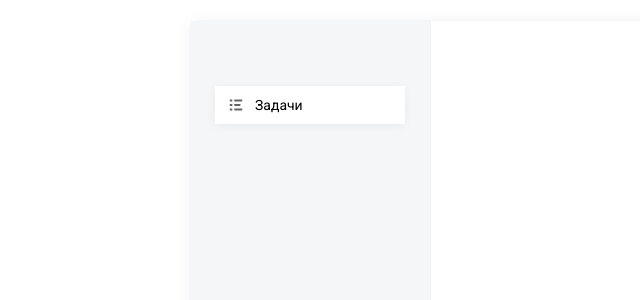
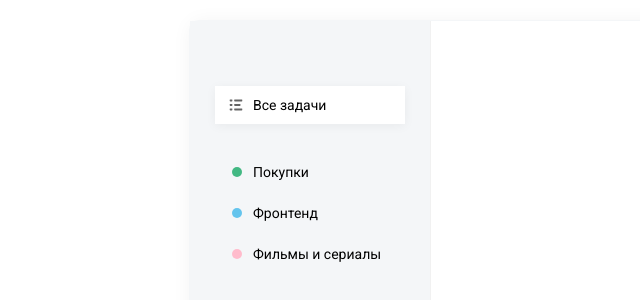
Before and after one commit to ArtemIgnatiev908976/ToDo_React, a React (Create React App) app in the folder to-do-list/: page / in a window 1280 px wide. Shown: the part 114-414 px from the top of the page, without its empty margins (75-715 px from the left). Built offline with nearby package versions, Linux system fonts and the light colour scheme.

Commit message:
Добавление цветов для list сделал scss файл для list

```diff
--- a/to-do-list/src/App.js
+++ b/to-do-list/src/App.js
@@ -1,14 +1,42 @@
 import React from 'react';
 import listSvg from './assets/img/list.svg';
-import List from './Components/List'
+import Index from './Components/List'
 
 function App() {
   return (
   <div className="todo">
     <div className="todo__sidebar">
-      <List />
+      <Index items={[
+        {
+          icon:  <img src={listSvg} alt="Index icon"/>,
+          name: 'Все задачи',
+          active:true
+        }
+      ]
+      }
+      />
+      <Index items={[
+        {
+          color: "green",
+          name: 'Покупки'
+        },
+
+        {
+          color: "blue",
+          name: 'Фронтенд'
+        },
+        {
+          color: "pink",
+          name: 'Фильмы и сериалы'
+        },
+      ]
+      }
+      />
+
+
+
+
     </div>
-
     <div className="todo__tasks">
 
 
--- a/to-do-list/src/Components/List.jsx
+++ /dev/null
@@ -1,18 +0,0 @@
-import listSvg from "../assets/img/list.svg";
-import React from "react";
-
-const List = () =>{
-    return(
-        <ul className="todo__list">
-            <li className="active">
-                <i>
-                    <img src={listSvg} alt="List icon"/>
-                </i>
-                <span > Задачи</span>
-            </li>
-        </ul>
-    )
-};
-
-
-export default List;
--- /dev/null
+++ b/to-do-list/src/Components/List/List.scss
@@ -0,0 +1,40 @@
+.list{
+  margin-bottom: 30px;
+  li{
+    display: flex;
+    align-items: center;
+    margin: 5px;
+    padding: 10px 12px;
+    &.active{
+      background: #ffffff;
+      box-shadow: 0px 2px 10px rgba(0, 0, 0, 0.05);
+
+      cursor: pointer;
+    }
+  }
+  i{
+    display: inline-flex;
+    margin-right: 8px;
+    img{
+      opacity: 0.6;
+    }
+
+    .badge{
+      width: 10px;
+      height: 10px;
+      border-radius: 30px;
+      position: relative;
+      left: 5px;
+      &--green{
+        background-color: #42B883;
+      }
+      &--blue{
+        background-color: #64c4ed;
+      }
+      &--pink{
+        background-color: #ffbbcc;
+      }
+
+    }
+  }
+}
--- /dev/null
+++ b/to-do-list/src/Components/List/index.jsx
@@ -0,0 +1,29 @@
+import listSvg from "../../assets/img/list.svg";
+import React from "react";
+import './List.scss'
+const List = ({items}) =>{
+    // const obj={a:1, b: 1}; //деструкторизация -взять свойста и превратить в переменные
+    // const { a } = obj;
+    return(
+        <ul className="list">
+            {
+                items.map(item =>(
+                    <li className={item.active ? 'active': ''}>
+                    <i>
+                        {item.icon ? (
+                            item.icon
+                        ) : (
+                            <i className={`badge badge--${item.color}`}></i>
+                        )}
+                    </i>
+                    <span>{item.name}</span>
+                    </li>
+                )
+                )
+            }
+        </ul>
+    );
+};
+
+
+export default List;
--- a/to-do-list/src/index.scss
+++ b/to-do-list/src/index.scss
@@ -15,45 +15,23 @@
 
 }
 
-.todo{
+.todo {
   position: absolute;
-  left:50%;
-  top:50%;
+  left: 50%;
+  top: 50%;
   width: 750px;
   height: 530px;
-  transform: translate(-50%,-50%);
-  box-shadow: 1px 2px 20px #f3f3f3 ;
+  transform: translate(-50%, -50%);
+  box-shadow: 1px 2px 20px #f3f3f3;
   border-radius: 10px;
   border: 1px solid #f4f6f8;
   font-size: 14px;
-  &__sidebar{
+
+  &__sidebar {
     background-color: #f4f6f8;
     width: 200px;
     height: 100%;
     border-right: 1px solid #f1f1f1;
     padding: 60px 20px;
   }
-
-  &__list{
-
-    li{
-      display: flex;
-      align-items: center;
-      margin: 5px;
-      padding: 10px 12px;
-      &.active{
-        background: #ffffff;
-        box-shadow: 0px 2px 10px rgba(0, 0, 0, 0.05);
-
-        cursor: pointer;
-      }
-    }
-    i{
-      display: inline-flex;
-      margin-right: 10px;
-      img{
-        opacity: 0.6;
-      }
-    }
-  }
 }
```
